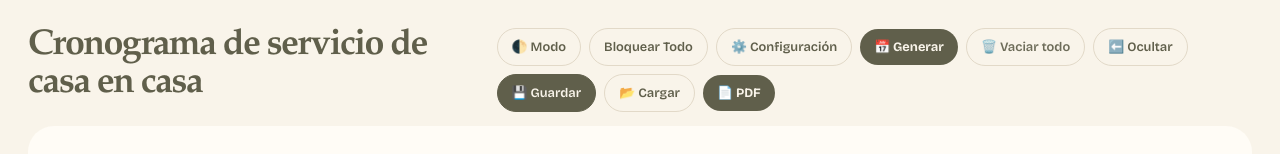
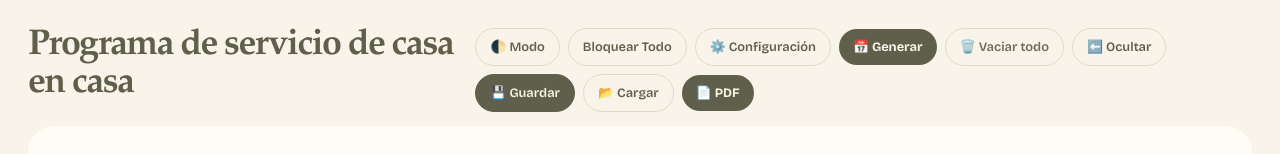
Before and after one commit to martepul/cronograma-servicio, a plain HTML site: page index.html in a window 1280 px wide. Shown: the top 154 px of the page. Drawn offline with nearby package versions, Linux system fonts and the light colour scheme.

Commit message:
Actualizar index.html

```diff
--- a/index.html
+++ b/index.html
@@ -4,7 +4,7 @@
 <head>
     <meta charset="UTF-8">
     <meta name="viewport" content="width=device-width, initial-scale=1.0, viewport-fit=cover">
-    <title>Cronograma de Servicio del Campo</title>
+    <title>JW - Predicación de casa en casa</title>
 
     <script src="https://cdnjs.cloudflare.com/ajax/libs/jspdf/2.5.1/jspdf.umd.min.js"></script>
     <script src="https://cdnjs.cloudflare.com/ajax/libs/jspdf-autotable/3.5.23/jspdf.plugin.autotable.min.js"></script>
@@ -28,7 +28,7 @@
 <body>
 
     <div class="header-flex">
-        <h1 class="header-title">Cronograma de servicio de casa en casa</h1>
+        <h1 class="header-title">Programa de servicio de casa en casa</h1>
         <div id="header-actions">
             <button id="btnToggleTheme">🌓 Modo</button>
             <button id="btnBloquearTodo">🔒 Bloquear Todo</button>
```
